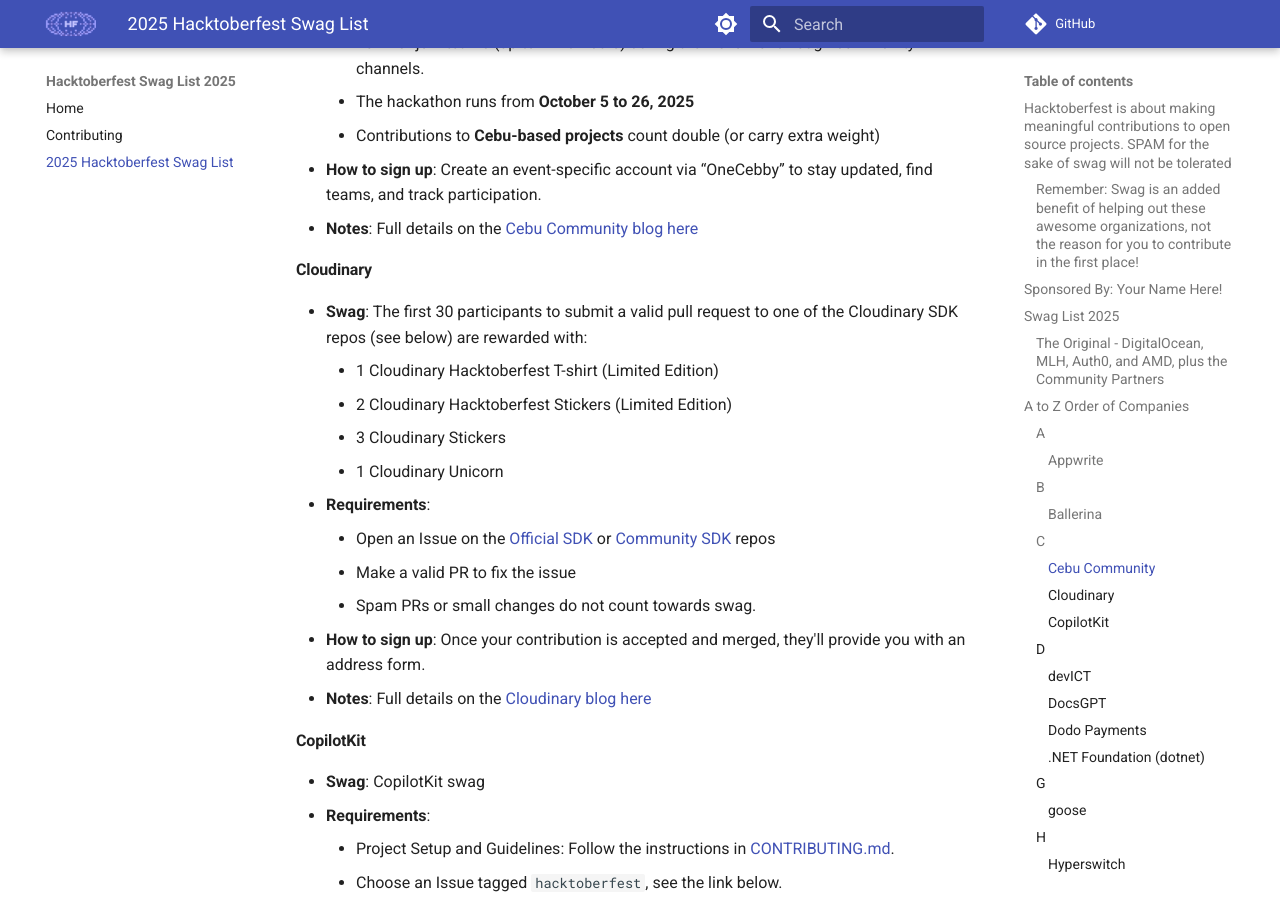
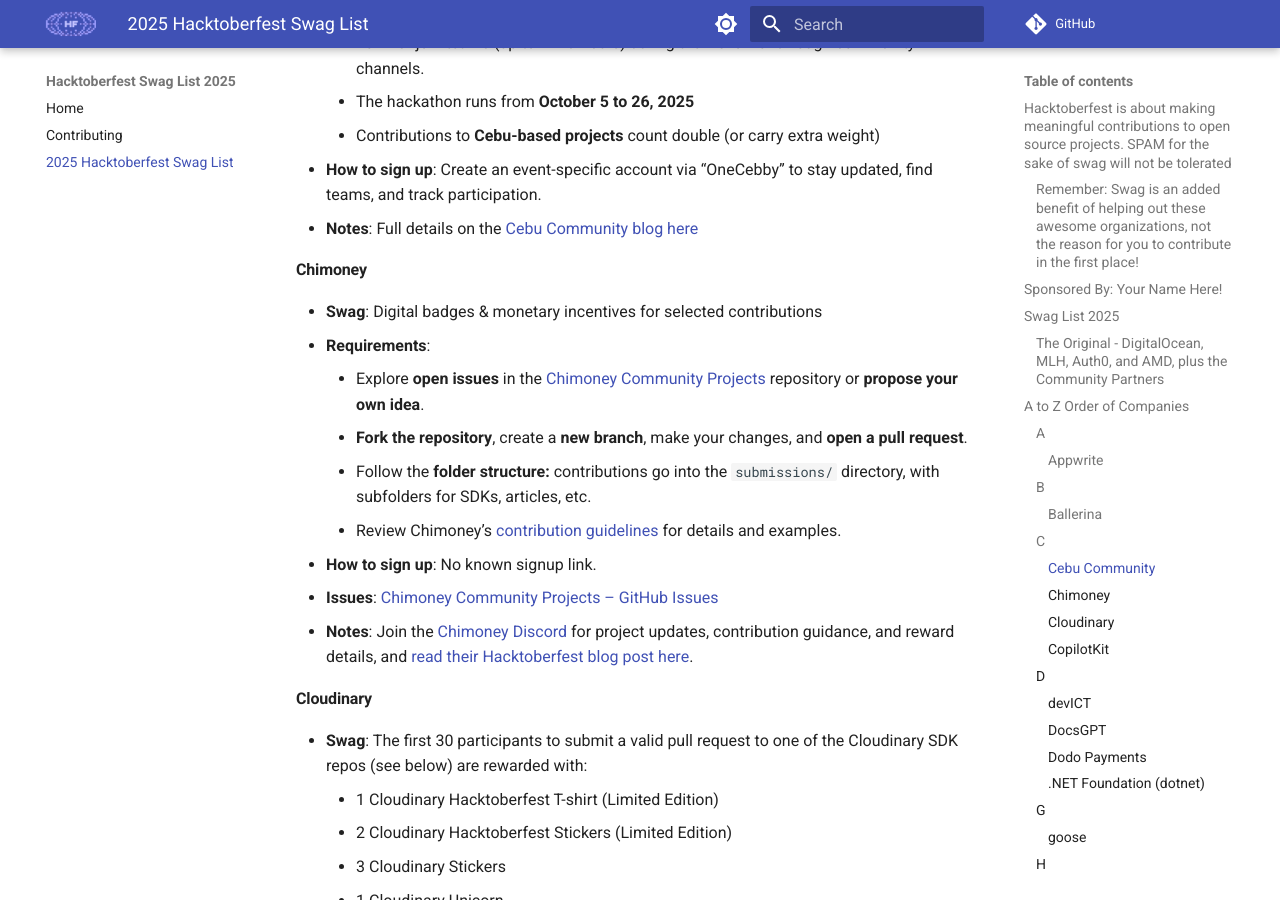
Before and after one commit to crweiner/hacktoberfest-swag-list, an MkDocs documentation site: the page built from docs/list.md, in a window 1280 px wide and 900 px high, scrolled down 2152 px. Built offline with MkDocs 1.6.1 and Material for MkDocs 9.7.7, drawn with Linux system fonts in a browser that asks for light colours; plug-ins that fetch from the network failed and are left out; comment, search, counter and statistics services are not loaded.

Commit message:
Added Chimoney to the Hacktoberfest Swag List for 2025 (#1050)
* Update list.md

* Update Chimoney

---------

Co-authored-by: Chandler Weiner <chandler@chandlerweiner.com>

```diff
--- a/docs/list.md
+++ b/docs/list.md
@@ -63,6 +63,18 @@
 - **How to sign up**: Create an event-specific account via “OneCebby” to stay updated, find teams, and track participation.
 - **Notes**: Full details on the [Cebu Community blog here](https://hacktoberfest.jscebu.org)
 
+#### Chimoney
+
+- **Swag**: Digital badges & monetary incentives for selected contributions
+- **Requirements**:
+    - Explore **open issues** in the [Chimoney Community Projects](https://github.com/Chimoney/chimoney-community-projects/issues) repository or **propose your own idea**.
+    - **Fork the repository**, create a **new branch**, make your changes, and **open a pull request**.
+    - Follow the **folder structure:** contributions go into the `submissions/` directory, with subfolders for SDKs, articles, etc.
+    - Review Chimoney’s [contribution guidelines](https://github.com/Chimoney/chimoney-community-projects/blob/main/CONTRIBUTING.md) for details and examples.
+- **How to sign up**: No known signup link.
+- **Issues**: [Chimoney Community Projects – GitHub Issues](https://github.com/Chimoney/chimoney-community-projects/issues)
+- **Notes**: Join the [Chimoney Discord](https://discord.com/invite/TsyKnzT4qV) for project updates, contribution guidance, and reward details, and [read their Hacktoberfest blog post here](https://chimoney.io/blogs/hacktoberfest-2025-build-contribute-and-learn-with-chimoney/).
+
 #### Cloudinary
 
 - **Swag**: The first 30 participants to submit a valid pull request to one of the Cloudinary SDK repos (see below) are rewarded with:
@@ -77,7 +89,7 @@
 - **How to sign up**: Once your contribution is accepted and merged, they'll provide you with an address form.
 - **Notes**: Full details on the [Cloudinary blog here](https://cloudinary.com/blog/hacktoberfest-2025)
 
-#### **CopilotKit**
+#### CopilotKit
 
 - **Swag**: CopilotKit swag
 - **Requirements**:
```
